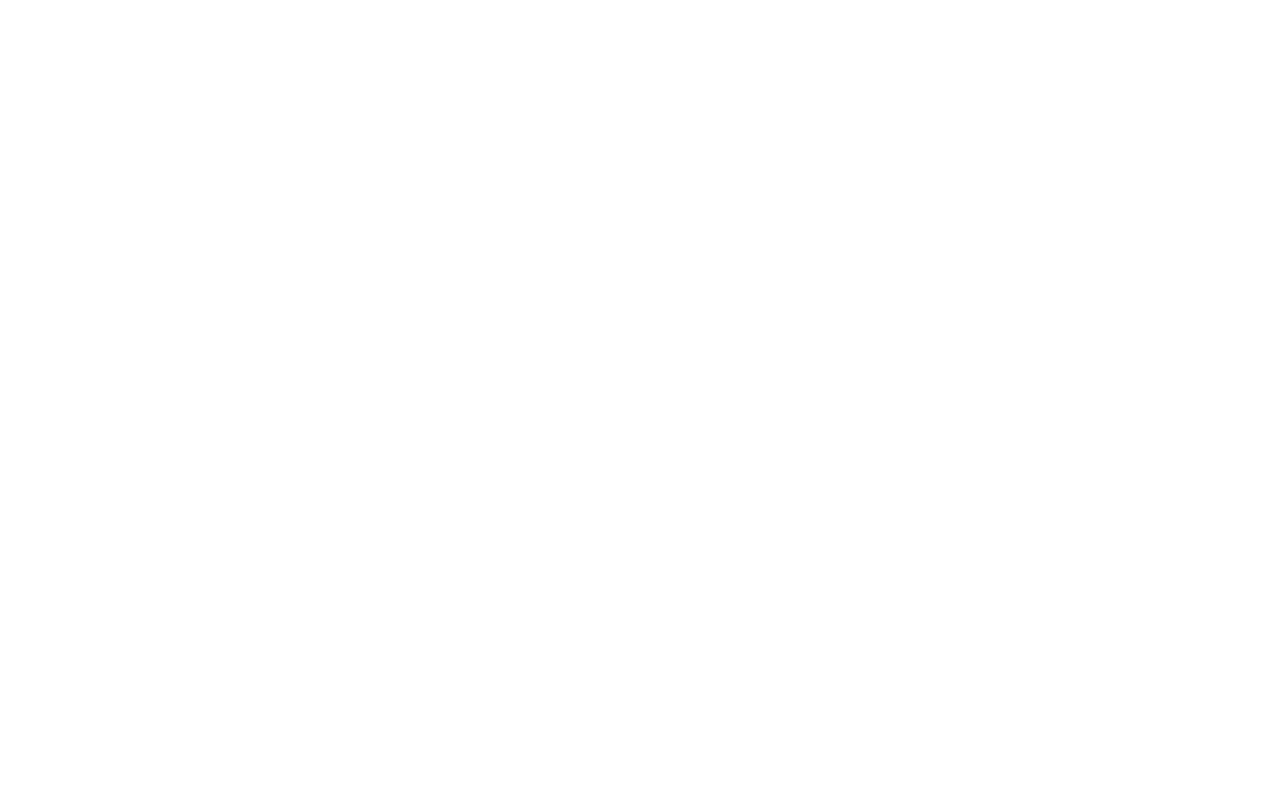
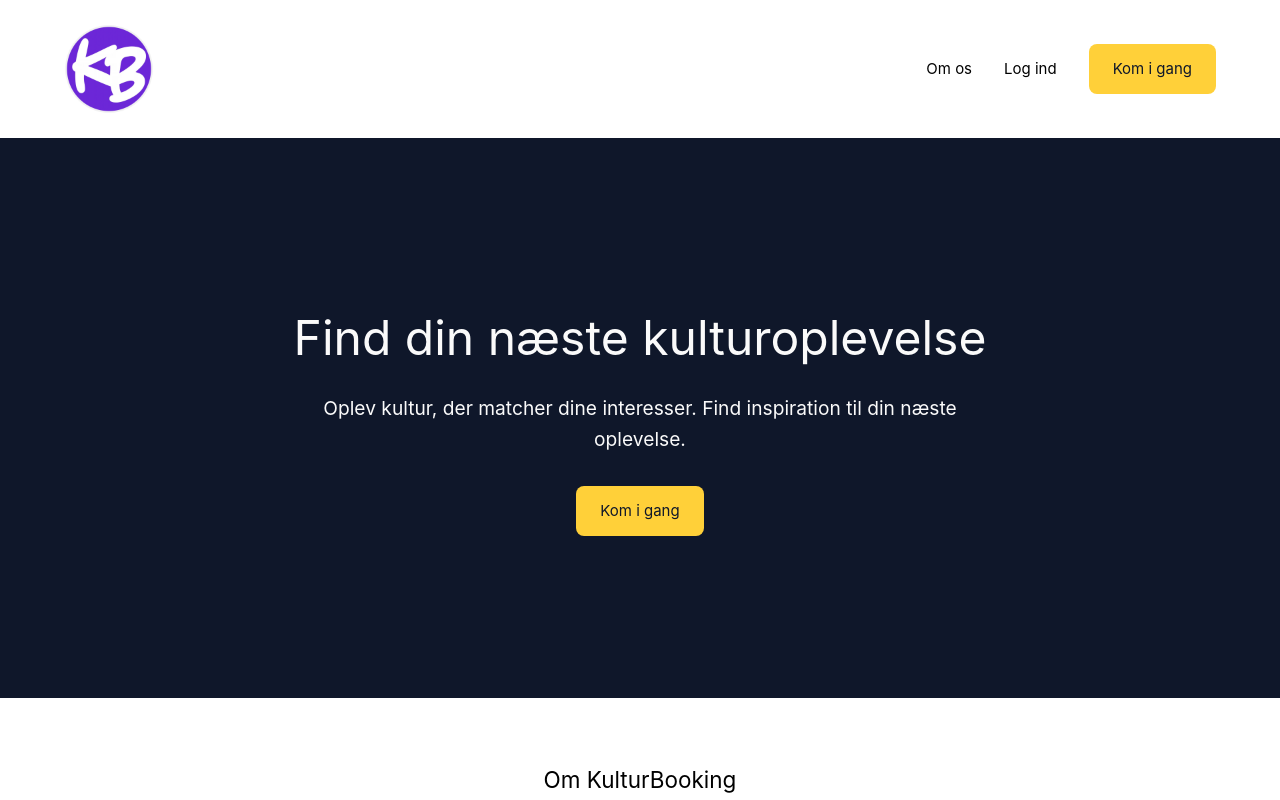
Before and after one commit to svendkj92/3_semester_eksamen_kulturbooking, a Vue app: page / in a window 1280 px wide. Shown: the top 800 px of the page. Built offline with nearby package versions, Linux system fonts and the light colour scheme.

Commit message:
Projekt oprettet, grundlæggende opsætning af landingpage og farver mm.

```diff
--- a/package.json
+++ b/package.json
@@ -9,6 +9,7 @@
     "preview": "vite preview"
   },
   "dependencies": {
+    "sass": "^1.107.1",
     "vue": "^3.5.42",
     "vue-router": "^5.3.1"
   },
--- /dev/null
+++ b/src/assets/_variables.scss
@@ -0,0 +1,9 @@
+// Color palette
+$primary-color: #6D28D9; //Primary buttons, logo, badges, and primary highlights
+$primary-color-hover: #5B21B6; //Hover state for primary purple elements
+$cta-color: #FFD039; //Call to action buttons like “Explore Events” and visual accents
+$cta-color-hover: #EAB308; //Hover state for accent yellow buttons
+$background-color: #FAFAFA; //Page backgrounds and light section fills
+$secondary-color: #64748B; //Secondary text, captions, and inactive icons
+$hero-text-color: #0F172A; //Body text, dark cards, and hero overlays
+$error-color: #ff9292; //Error messages, form validation, and error states
--- a/src/assets/base.css
+++ b/src/assets/base.css
@@ -1,54 +1,4 @@
-/* color palette from <https://github.com/vuejs/theme> */
-:root {
-  --vt-c-white: #ffffff;
-  --vt-c-white-soft: #f8f8f8;
-  --vt-c-white-mute: #f2f2f2;
 
-  --vt-c-black: #181818;
-  --vt-c-black-soft: #222222;
-  --vt-c-black-mute: #282828;
-
-  --vt-c-indigo: #2c3e50;
-
-  --vt-c-divider-light-1: rgba(60, 60, 60, 0.29);
-  --vt-c-divider-light-2: rgba(60, 60, 60, 0.12);
-  --vt-c-divider-dark-1: rgba(84, 84, 84, 0.65);
-  --vt-c-divider-dark-2: rgba(84, 84, 84, 0.48);
-
-  --vt-c-text-light-1: var(--vt-c-indigo);
-  --vt-c-text-light-2: rgba(60, 60, 60, 0.66);
-  --vt-c-text-dark-1: var(--vt-c-white);
-  --vt-c-text-dark-2: rgba(235, 235, 235, 0.64);
-}
-
-/* semantic color variables for this project */
-:root {
-  --color-background: var(--vt-c-white);
-  --color-background-soft: var(--vt-c-white-soft);
-  --color-background-mute: var(--vt-c-white-mute);
-
-  --color-border: var(--vt-c-divider-light-2);
-  --color-border-hover: var(--vt-c-divider-light-1);
-
-  --color-heading: var(--vt-c-text-light-1);
-  --color-text: var(--vt-c-text-light-1);
-
-  --section-gap: 160px;
-}
-
-@media (prefers-color-scheme: dark) {
-  :root {
-    --color-background: var(--vt-c-black);
-    --color-background-soft: var(--vt-c-black-soft);
-    --color-background-mute: var(--vt-c-black-mute);
-
-    --color-border: var(--vt-c-divider-dark-2);
-    --color-border-hover: var(--vt-c-divider-dark-1);
-
-    --color-heading: var(--vt-c-text-dark-1);
-    --color-text: var(--vt-c-text-dark-2);
-  }
-}
 
 *,
 *::before,
--- a/src/assets/main.css
+++ /dev/null
@@ -1,35 +0,0 @@
-@import './base.css';
-
-#app {
-  max-width: 1280px;
-  margin: 0 auto;
-  padding: 2rem;
-  font-weight: normal;
-}
-
-a,
-.green {
-  text-decoration: none;
-  color: hsla(160, 100%, 37%, 1);
-  transition: 0.4s;
-  padding: 3px;
-}
-
-@media (hover: hover) {
-  a:hover {
-    background-color: hsla(160, 100%, 37%, 0.2);
-  }
-}
-
-@media (min-width: 1024px) {
-  body {
-    display: flex;
-    place-items: center;
-  }
-
-  #app {
-    display: grid;
-    grid-template-columns: 1fr 1fr;
-    padding: 0 2rem;
-  }
-}
--- /dev/null
+++ b/src/assets/main.scss
@@ -0,0 +1,23 @@
+
+@import './base.css';
+
+* {
+  box-sizing: border-box;
+}
+
+html,
+body,
+#app {
+  width: 100%;
+  min-height: 100vh;
+  margin: 0;
+  padding: 0;
+  font-weight: normal;
+}
+
+a,
+.green {
+  text-decoration: none;
+  color: inherit;
+  transition: 0.4s;
+}
--- a/src/main.js
+++ b/src/main.js
@@ -1,4 +1,4 @@
-import './assets/main.css'
+import './assets/main.scss'
 
 import { createApp } from 'vue'
 import App from './App.vue'
--- a/src/views/HomeView.vue
+++ b/src/views/HomeView.vue
@@ -1,6 +1,144 @@
+
 <script setup>
+import { RouterLink } from 'vue-router';
 </script>
 
 <template>
+  <div class="landing-page">
 
+    <!-- Navigation -->
+    <header class="header">
+      <RouterLink to="/" class="logo">
+        <img src="@/assets/kb_logo.png" alt="KulturBooking" />
+      </RouterLink>
+
+      <nav>
+        <a href="#about">Om os</a>
+        <RouterLink to="/login">Log ind</RouterLink>
+        <RouterLink to="/onboarding" class="cta-button">
+          Kom i gang
+        </RouterLink>
+      </nav>
+    </header>
+
+    <!-- Hero section -->
+    <main>
+      <section class="hero">
+        <div class="hero-content">
+          <h1>
+            Find din næste kulturoplevelse
+          </h1>
+
+          <p>
+            Oplev kultur, der matcher dine interesser.
+            Find inspiration til din næste oplevelse.
+          </p>
+
+          <RouterLink to="/onboarding" class="cta-button">
+            Kom i gang
+          </RouterLink>
+        </div>
+      </section>
+
+      <!-- About section -->
+      <section id="about" class="about">
+        <h2>Om KulturBooking</h2>
+
+        <p>
+          KulturBooking hjælper dig med at opdage
+          kulturelle oplevelser.
+        </p>
+      </section>
+    </main>
+
+    <!-- Footer -->
+    <footer class="footer">
+      <p>© 2026 KulturBooking</p>
+    </footer>
+
+  </div>
 </template>
+
+<style lang="scss" scoped>
+@use "@/assets/variables" as *;
+
+.landing-page {
+  min-height: 100vh;
+  width: 100%;
+}
+
+.header {
+  display: flex;
+  justify-content: space-between;
+  align-items: center;
+  padding: 1.5rem 5%;
+}
+
+.logo {
+  display: flex;
+  align-items: center;
+
+  img {
+    width: 90px;
+    height: auto;
+  }
+}
+
+nav {
+  display: flex;
+  align-items: center;
+  gap: 2rem;
+
+  a {
+    text-decoration: none;
+  }
+}
+
+.hero {
+  width: 100%;
+  min-height: 70vh;
+  display: flex;
+  align-items: center;
+  justify-content: center;
+  text-align: center;
+  padding: 2rem;
+  background-color: $hero-text-color;
+}
+
+.hero-content {
+  width: 100%;
+  max-width: 700px;
+  margin: 0 auto;
+
+  h1 {
+    font-size: 3rem;
+    margin-bottom: 1rem;
+    color: $background-color;
+  }
+
+  p {
+    font-size: 1.2rem;
+    margin-bottom: 2rem;
+    color: $background-color;
+  }
+}
+
+.cta-button {
+  display: inline-block;
+  padding: 0.8rem 1.5rem;
+  background-color: $cta-color;
+  color: $hero-text-color;
+  border-radius: 8px;
+  text-decoration: none;
+}
+
+.about {
+  padding: 4rem 5%;
+  text-align: center;
+}
+
+.footer {
+  padding: 2rem 5%;
+  text-align: center;
+}
+</style>
```
Also changed, not shown: src/assets/kb_logo.png (added), 1 other file (tests, documents, lock files or other folders).
